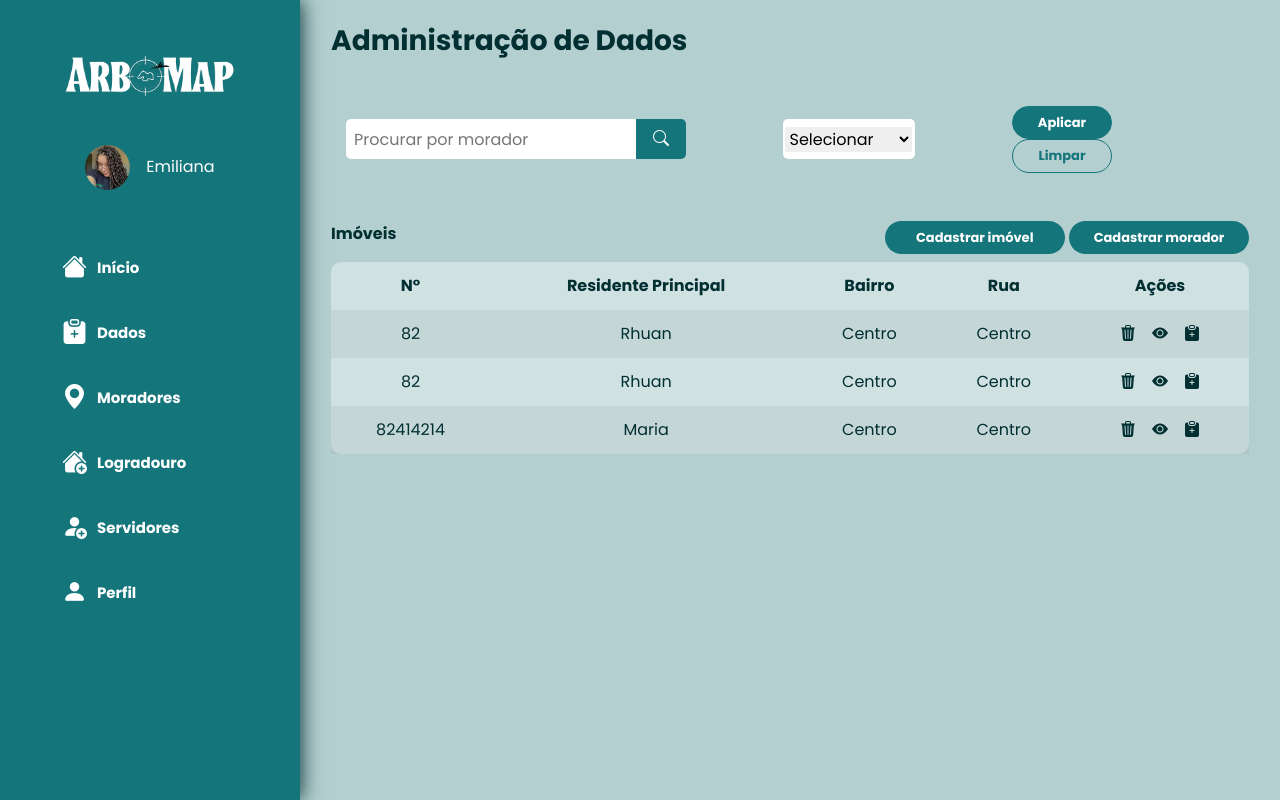
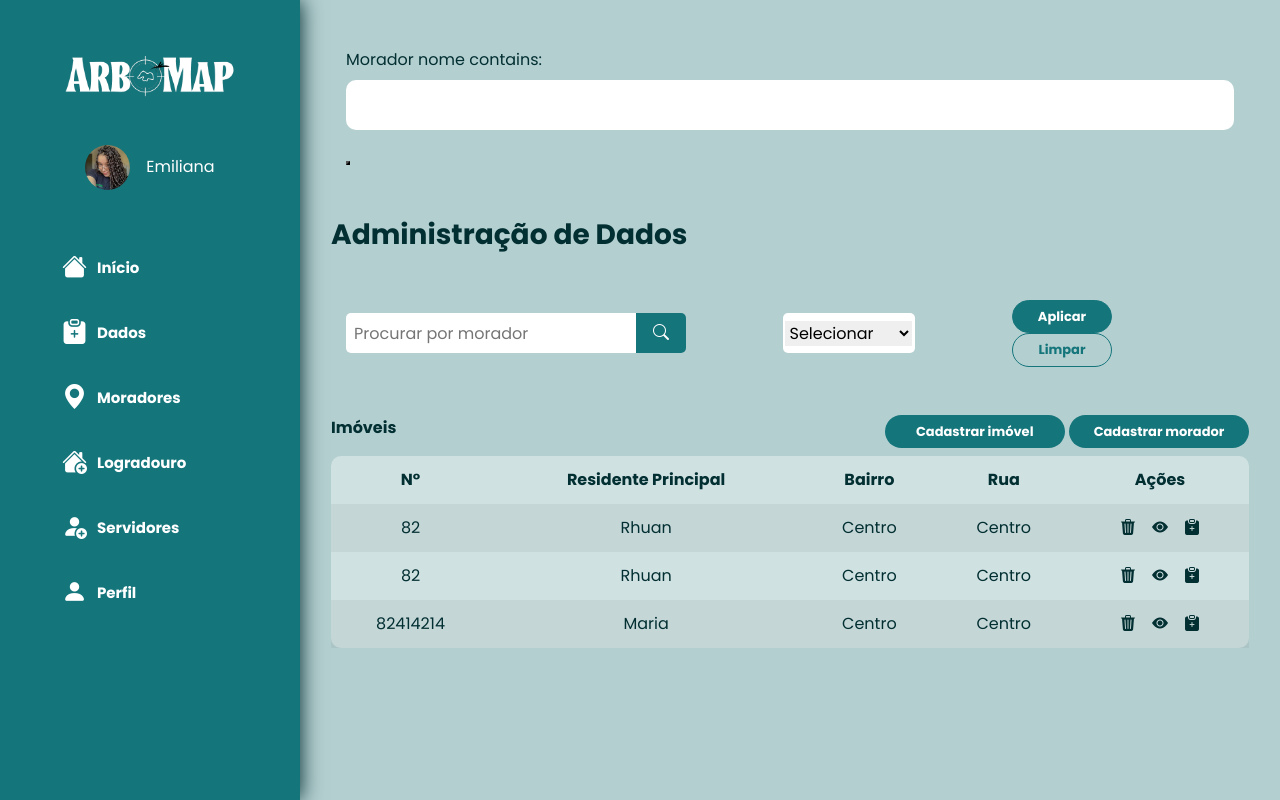
Before and after one commit to emiasm/tcc1, a Django app: page /imovel/listar/ in a window 1280 px wide. Run offline with Django 4.2, Linux system fonts and the light colour scheme; a user stored in the database is signed in; data comes from the database, SQL or seed files in the repository; both versions use the stored data as it was after the commit; some libraries are stand-ins or nearby versions.

Commit message:
filtrar por morador

```diff
--- /dev/null
+++ b/imovel/filters.py
@@ -0,0 +1,11 @@
+import django_filters
+
+from .models import Imovel
+
+
+class ImovelFilter(django_filters.FilterSet):
+    morador = django_filters.CharFilter(field_name='morador__nome', lookup_expr='icontains')
+
+    class Meta:
+        model = Imovel
+        fields = ['morador']
--- a/imovel/templates/imovel/imoveis.html
+++ b/imovel/templates/imovel/imoveis.html
@@ -4,6 +4,40 @@
 {% endblock %}
 
 {% block content %}
+
+
+
+<form method="GET" action="{% url 'imovel_listar' %}" autocomplete="off">
+  <section class="form container-fluid p-5x">
+    <div class="row">
+      <div class="col-12 mx-0 mt-3">
+
+        <span class="br-divider sm mt-3"></span>
+      </div>
+      <div class="col-12 mx-0 mt-3">
+        <div class="br-input input-inline">
+          <div class="input-content">
+            <div class="input-group">
+              {{ filter.form.morador.label_tag }}
+              {{ filter.form.morador }}
+            </div>
+          </div>
+        </div>
+      </div>
+      <div class="col-12 mx-0 mt-3">
+        <button class="br-button primary rounder-md flex-grow-1 mb-1" type="submit" name="filtrar">
+          <i class="fa fa-filter"></i>
+
+        </button>
+      </div>
+    </div>
+  </section>
+</form>
+
+
+
+<div class="mt-5">
+
   <div class="mt-2">
     <h3 style="color:#022F32;"><strong>Administração de Dados</strong></h3>
     <div class="row col-12 mb-5 mt-5 d-flex justify-content-around">
--- a/imovel/views.py
+++ b/imovel/views.py
@@ -7,10 +7,31 @@
 from .models import Imovel
 from django.shortcuts import render
 
-class ImovelListView(LoginRequiredMixin, generic.ListView):
+
+from django.urls import reverse_lazy
+from django.views import generic
+
+from django.contrib.messages import views
+from django.contrib.auth.mixins import LoginRequiredMixin
+
+
+from django_filters.views import FilterView
+from .filters import ImovelFilter
+
+
+
+from .filters import ImovelFilter
+from .forms import ImovelForm
+from .models import Imovel
+
+
+class ImovelListView(LoginRequiredMixin,FilterView):
     model = Imovel
     # paginate_by=3
+    filterset_class = ImovelFilter
     template_name = "imovel/imoveis.html"
+
+
 
 class ImovelDetailView(LoginRequiredMixin, generic.DetailView):
     model = Imovel
--- a/main/settings.py
+++ b/main/settings.py
@@ -47,6 +47,7 @@
     'rua',
     'visita1',
     'visita2',
+    'django_filters',
     'active_link',
 
 ]
```
Also changed, not shown: visita1/filters.py (added, +11 -0 lines), visita1/templates/visita1/visitas.html (+29 -0 lines), visita1/views.py (+10 -1 lines), visita2/filters.py (added, +11 -0 lines), visita2/templates/visita2/visitas.html (+27 -0 lines), visita2/views.py (+11 -1 lines), db.sqlite3.
